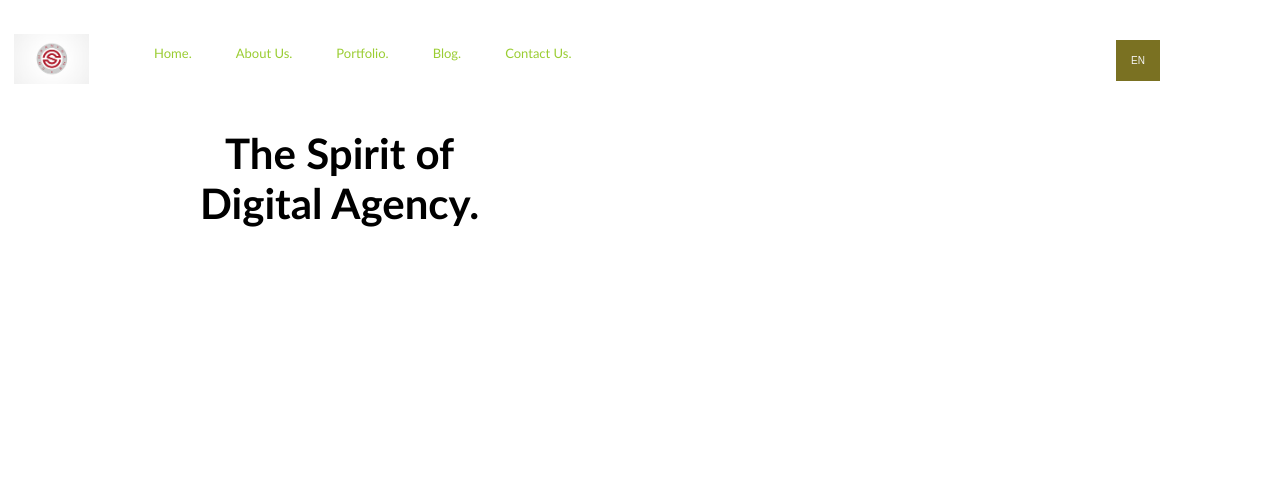
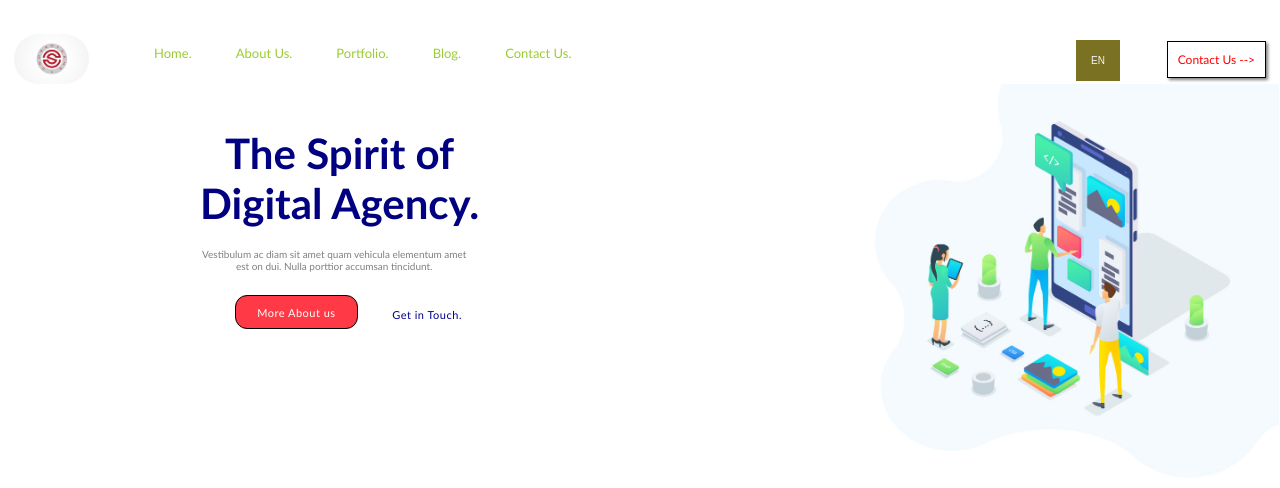
Before and after one commit to Rac-ech/PSD-Design, a plain HTML site: page index.html in a window 1280 px wide. Drawn offline with Linux system fonts and the light colour scheme.

Commit message:
initial commit

```diff
--- a/index.html
+++ b/index.html
@@ -26,15 +26,36 @@
                 <!-- <i class="fas fa-long-arrow-alt-right"> -->
                 </div>
 
+                <section class="navbar-right">
+                    <a href="#">Contact Us --></a>
+                </section>
+                </div>
 
                 <!-- <div class="Contact-Us" style="float: right;">
                 <a href="#">Contact Us →</a>
                 </div> -->
-                <section>
+                <section class="section-1">
                     <div class="first-one">
                         <h1 style="float: left;">The Spirit of<br>Digital Agency.</h1>
-                        <p></p>
+                    </div>
+                    <div class="second-one">
+                    <p>Vestibulum ac diam sit amet quam vehicula elementum amet<br>est on dui. Nulla porttior accumsan tincidunt.</p>
+                    </div>
+                </section>
 
+                <section class="section-image">
+                    <img src="First.jpg" alt="Digital-Image">
+                </section>
+
+                <section class="section-button">
+                    <div>
+                    <button><a href="#">More About us</a></button>
+                    </div>
+                </section>
+
+                <section class="section-link">
+                    <div>
+                        <a href="#">Get in Touch.</a>
                     </div>
                 </section>
                 <!-- <script src="https://code.jquery.com/jquery-3.6.0.min.js" integrity="sha256-/xUj+3OJU5yExlq6GSYGSHk7tPXikynS7ogEvDej/m4=" crossorigin="anonymous"/>
--- a/style.css
+++ b/style.css
@@ -38,32 +38,33 @@ img {
 .header > img {
     margin-left: -120px;
     height: 50px;
+    border-radius: 80px;
 }
 
 .dropbtn {
     background-color: rgb(122, 113, 34);
     color: whitesmoke;
-    padding: 15px;
+    padding: 15px ;
     margin: 0px 0px;
     font-size: 10px;
     border: none;
     cursor: pointer;
+    z-index: 0;
   }
 
 .dropdown {
     position: static;
     display: inline-block;
     padding: 0px 0px;
-    margin: 40px 120px;
+    margin: 40px 160px;
 }
 
 .dropdown-content{
   display: none;
   position: absolute;
-  background-color: #f9f9f9;
+  background-color: transparent;
   min-width: 120px;
   box-shadow: 0px 8px 16px 0px rgba(0,0,0,0.2);
-  z-index: 0;
 }
 
 .dropdown-content a{
@@ -103,6 +104,22 @@ section{
     text-align: center;
 }
 
+.navbar-right{
+  float: right;
+  margin: 50px -350px;
+}
+
+.navbar-right a{
+  margin: 0px 0px;
+  padding: 10px 10px;
+  border: 1px solid black;
+  box-shadow: 2px 2px 3px gray;
+  text-decoration: none;
+  color: red;
+  font-family: 'Trebuchet MS', 'Lucida Sans Unicode', 'Lucida Grande', 'Lucida Sans', Arial, sans-serif;
+  font-size: 12px;
+}
+
 .first-one{
   margin-top: 40px;
   margin-left: 200px;
@@ -112,4 +129,67 @@ section{
   font-size: 28px;
   float: left;
   text-align: center;
+  color: navy;
 }
+
+  .second-one{
+    width: 350px;
+    height: 50px;
+    float: left;
+    margin: 160px -320px;
+    display: inline;
+  }
+
+.second-one p{
+  margin: 0px 0px;
+  text-align: center;
+  font-family: 'Trebuchet MS', 'Lucida Sans Unicode', 'Lucida Grande', 'Lucida Sans', Arial, sans-serif;
+  font-size: 10px;
+  color: gray;
+}
+
+.section-image img{
+  height: 400px;
+  float: right;
+  margin: -4px -363px;
+  position: relative;
+  z-index: -1;
+}
+
+.section-button button{
+    margin: 0px 0px 0px 0px;
+    border-radius: 12px;
+    padding: 8px 21px;
+    border: 1px solid black;
+    background-color: #FF3946;
+    margin: 207px -244px;
+    float: left;
+    font-family: 'Trebuchet MS', 'Lucida Sans Unicode', 'Lucida Grande', 'Lucida Sans', Arial, sans-serif;
+}
+
+.section-button button a{
+  text-decoration: none;
+  color: #FFFFFF;
+  font-size: 11px;
+  letter-spacing: 0.5px;
+}
+
+.section-link div{
+  margin: 0px 0px 0px 0px;
+    border-radius: 12px;
+    padding: 8px 21px;
+    margin: 207px -108px;
+    float: left;
+    font-family: 'Trebuchet MS', 'Lucida Sans Unicode', 'Lucida Grande', 'Lucida Sans', Arial, sans-serif;
+}
+
+.section-link div a{
+  text-decoration: none;
+  color: darkblue;
+  font-size: 11px;
+  letter-spacing: 0.5px;
+}
+
+.section-button button a:hover , .section-link div a:hover{
+  color: slateblue;
+}
```
Also changed, not shown: First.jpg (added).
